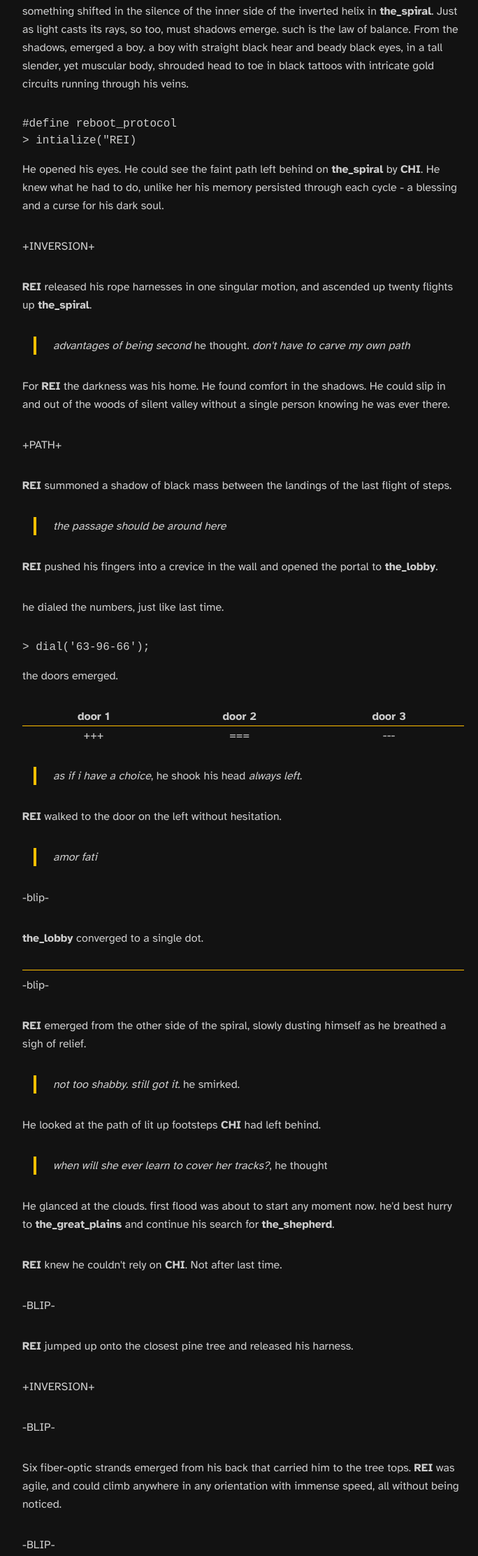
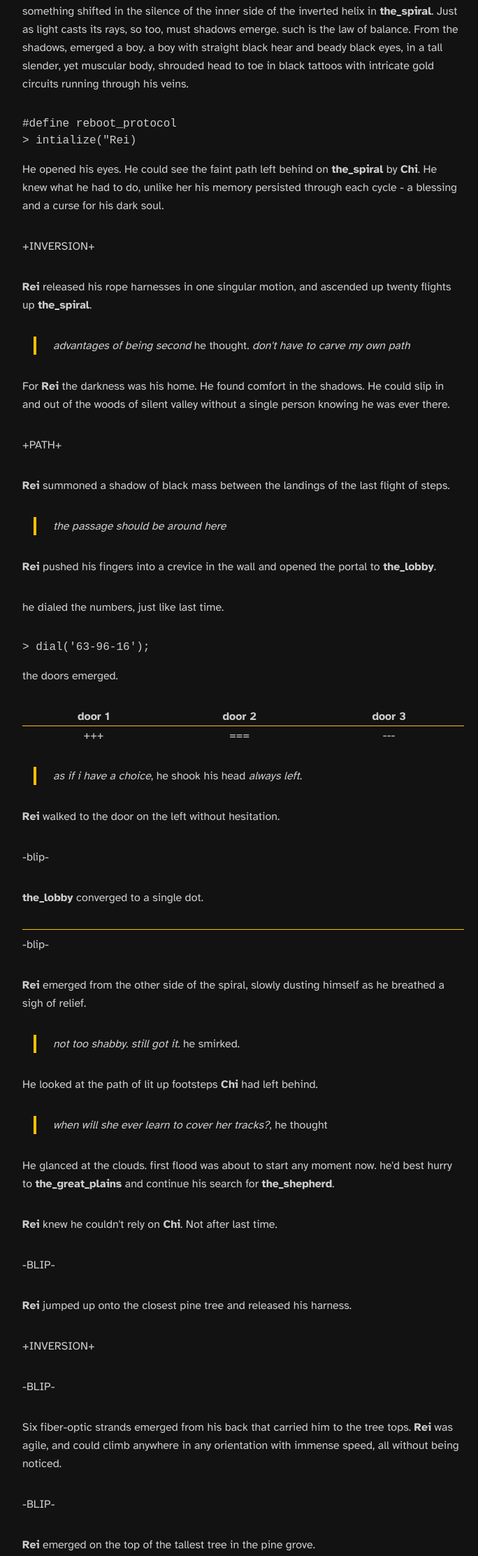
Before and after one commit to hideodaikoku/silent-valley, a Gatsby site: page /04-darkness-of-the-soul/ in a window 1280 px wide. Shown: the part 997-3221 px from the top of the page at 70% size, without its empty margins (292-976 px from the left). Built offline with nearby package versions, Linux system fonts and the light colour scheme; Gatsby itself is replaced by a stand-in of ours; some packages are replaced by stand-ins of ours; code samples lack their colours.

Commit message:
mild formatting

````diff
--- a/content/blog/04-darkness-of-the-soul/index.md
+++ b/content/blog/04-darkness-of-the-soul/index.md
@@ -26,31 +26,31 @@ something shifted in the silence of the inner side of the inverted helix in **th
 
 ```
 #define reboot_protocol
-> intialize("REI)
+> intialize("Rei)
 ```
 
-He opened his eyes. He could see the faint path left behind on **the_spiral** by **CHI**. He knew what he had to do, unlike her his memory persisted through each cycle - a blessing and a curse for his dark soul.
+He opened his eyes. He could see the faint path left behind on **the_spiral** by **Chi**. He knew what he had to do, unlike her his memory persisted through each cycle - a blessing and a curse for his dark soul.
 
 +INVERSION+
 
-**REI** released his rope harnesses in one singular motion, and ascended up twenty flights up **the_spiral**.
+**Rei** released his rope harnesses in one singular motion, and ascended up twenty flights up **the_spiral**.
 
 > *advantages of being second* he thought. *don't have to carve my own path*
 
-For **REI** the darkness was his home. He found comfort in the shadows. He could slip in and out of the woods of silent valley without a single person knowing he was ever there.
+For **Rei** the darkness was his home. He found comfort in the shadows. He could slip in and out of the woods of silent valley without a single person knowing he was ever there.
 
 +PATH+
 
-**REI** summoned a shadow of black mass between the landings of the last flight of steps.
+**Rei** summoned a shadow of black mass between the landings of the last flight of steps.
 
 > *the passage should be around here*
 
-**REI** pushed his fingers into a crevice in the wall and opened the portal to **the_lobby**.
+**Rei** pushed his fingers into a crevice in the wall and opened the portal to **the_lobby**.
 
 he dialed the numbers, just like last time.
 
 ```
-> dial('63-96-66');
+> dial('63-96-16');
 ```
 
 the doors emerged.
@@ -65,9 +65,7 @@ the doors emerged.
 
 > *as if i have a choice*, he shook his head *always left.*
 
-**REI** walked to the door on the left without hesitation.
-
-> *amor fati*
+**Rei** walked to the door on the left without hesitation.
 
 -blip-
 
@@ -77,31 +75,31 @@ the doors emerged.
 
 -blip-
 
-**REI** emerged from the other side of the spiral, slowly dusting himself as he breathed a sigh of relief.
+**Rei** emerged from the other side of the spiral, slowly dusting himself as he breathed a sigh of relief.
 
 > *not too shabby. still got it.* he smirked.
 
-He looked at the path of lit up footsteps **CHI** had left behind.
+He looked at the path of lit up footsteps **Chi** had left behind.
 
 > *when will she ever learn to cover her tracks?*, he thought
 
 He glanced at the clouds. first flood was about to start any moment now. he'd best hurry to **the_great_plains** and continue his search for **the_shepherd**.
 
-**REI** knew he couldn't rely on **CHI**. Not after last time.
+**Rei** knew he couldn't rely on **Chi**. Not after last time.
 
 -BLIP-
 
-**REI** jumped up onto the closest pine tree and released his harness.
+**Rei** jumped up onto the closest pine tree and released his harness.
 
 +INVERSION+
 
 -BLIP-
 
-Six fiber-optic strands emerged from his back that carried him to the tree tops. **REI** was agile, and could climb anywhere in any orientation with immense speed, all without being noticed.
+Six fiber-optic strands emerged from his back that carried him to the tree tops. **Rei** was agile, and could climb anywhere in any orientation with immense speed, all without being noticed.
 
 -BLIP-
 
-**REI** emerged on the top of the tallest tree in the pine grove.
+**Rei** emerged on the top of the tallest tree in the pine grove.
 
 > *things don't seem to have changed much since last time...*
 
@@ -109,6 +107,6 @@ He looked at the two moons in the sky. They were almost overlapping.
 
 > *Not good. Looks like an eclipse is about to begin.*
 
-It started to rain. He peered over to his right and saw **the_flash**. Time was ticking, and **CHI** would be fine without him... at least for now
+It started to rain. He peered over to his right and saw **the_flash**. Time was ticking, and **Chi** would be fine without him... at least for now
 
 -BLIP-
````
